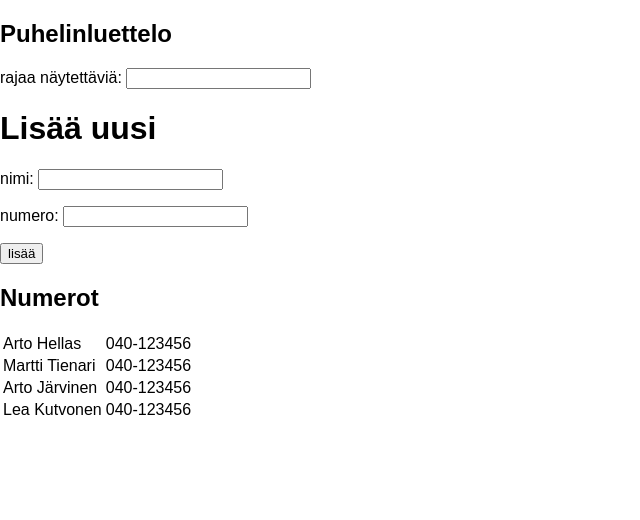
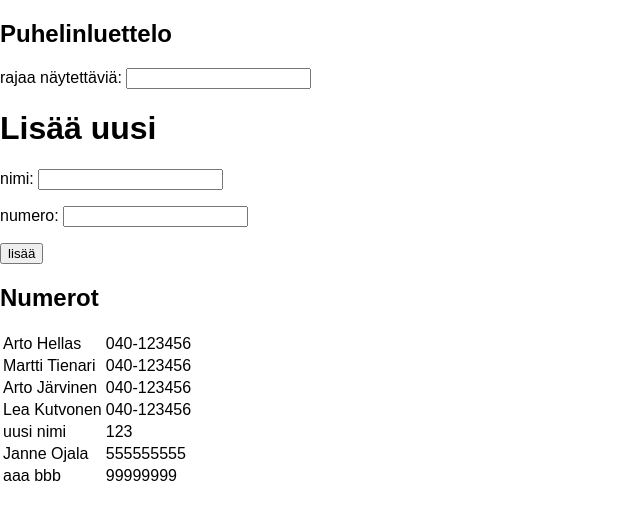
Before and after one commit to Asjrj/AYTKT21009, a React (Create React App) app in the folder osa2/puhelinluettelo/: page / in a window 1280 px wide. Shown: the top 520 px of the page, without its empty margins (0-640 px from the left). Built offline with nearby package versions, Linux system fonts and the light colour scheme; data requests are answered from the project's data file.

Commit message:
Tehtävä 2.14

```diff
--- a/osa2/puhelinluettelo/db.json
+++ b/osa2/puhelinluettelo/db.json
@@ -19,6 +19,21 @@
       "name": "Lea Kutvonen",
       "number": "040-123456",
       "id": 4
+    },
+    {
+      "name": "uusi nimi",
+      "number": "123",
+      "id": 5
+    },
+    {
+      "name": "Janne Ojala",
+      "number": "555555555",
+      "id": 6
+    },
+    {
+      "name": "aaa bbb",
+      "number": "99999999",
+      "id": 7
     }
   ]
 }
--- a/osa2/puhelinluettelo/src/App.js
+++ b/osa2/puhelinluettelo/src/App.js
@@ -92,8 +92,13 @@ class App extends React.Component {
         let newPersons = this.state.persons.concat(newPerson);
         this.setState({ persons: newPersons });
         this.filterPersons(this.state.filterName, newPersons);
+        this.addPersonToServer(newPerson);
       }
     }
+  }
+
+  addPersonToServer(newPerson){
+    axios.post('http://localhost:3001/persons', newPerson);
   }
 
   componentDidMount() {
```
Lines whose indentation alone changed are shown as unchanged.
